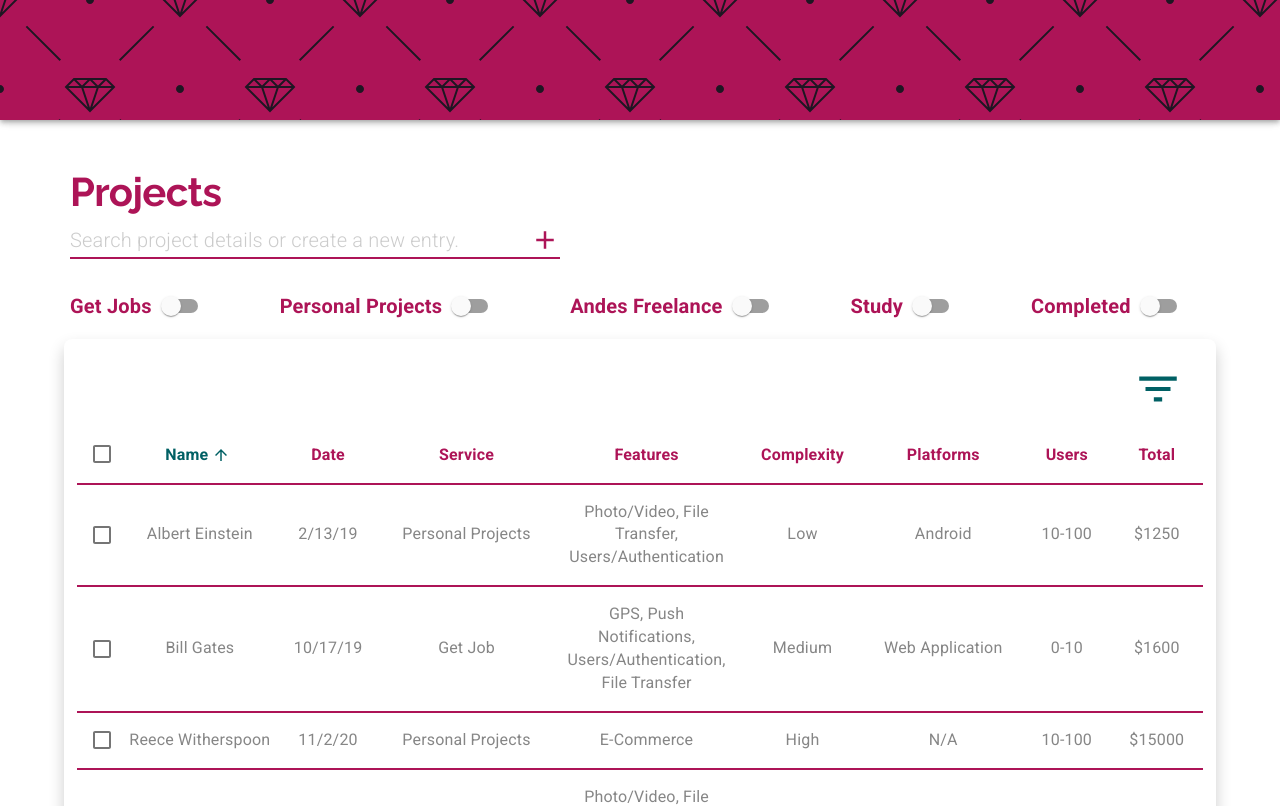
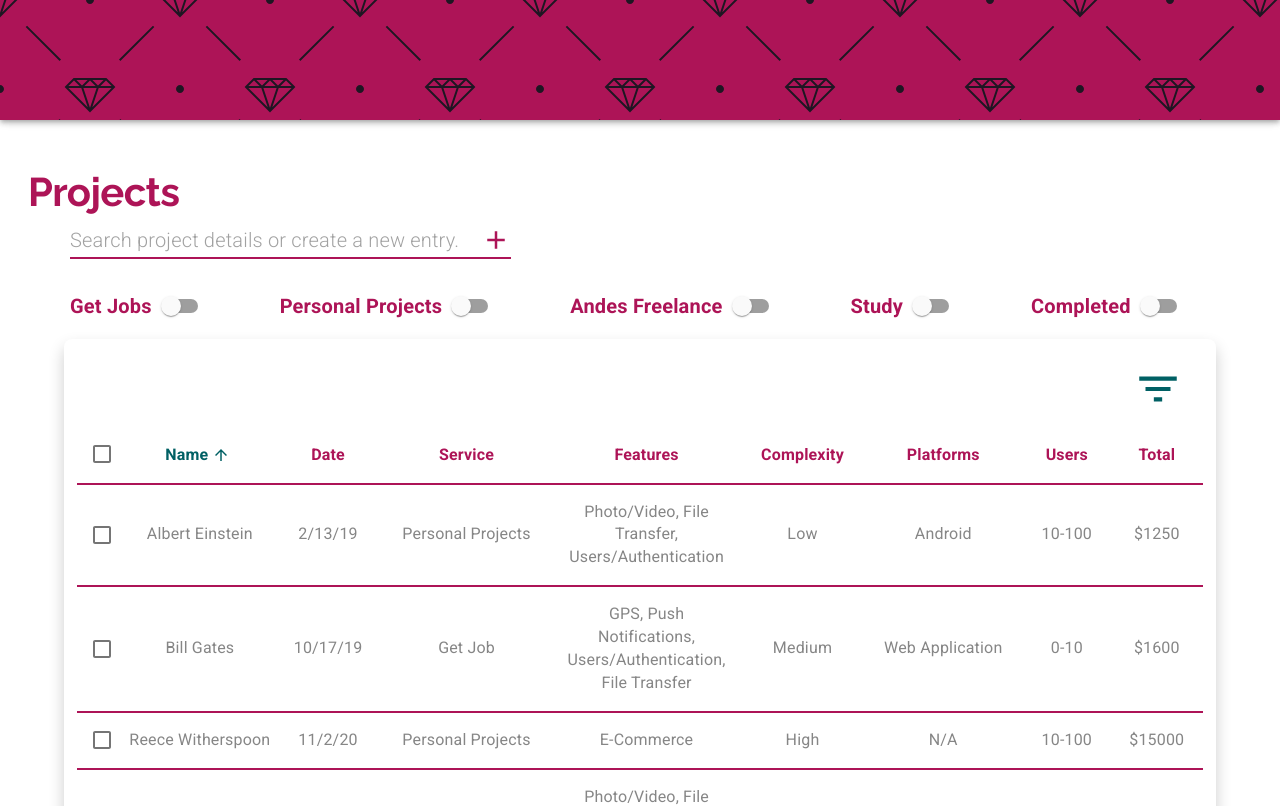
Before and after one commit to unachoza/Personal-Project-Manager, a Next.js app: page / in a window 1280 px wide. Shown: the top 806 px of the page. Built offline with nearby package versions, Linux system fonts and the light colour scheme.

Commit message:
dialog content style

```diff
--- a/src/pages/index.js
+++ b/src/pages/index.js
@@ -191,7 +191,7 @@ export default function ProjectManager() {
 
   const serviceQuestions = (
     <React.Fragment>
-      <Grid item style={{ marginTop: matchesSM ? 20 : '5em' }}>
+      <Grid item style={{ marginTop: matchesSM ? 20 : '2em' }}>
         <Typography variant="h4">Service</Typography>
       </Grid>
       <Grid item>
@@ -219,7 +219,7 @@ export default function ProjectManager() {
 
   const complexityQuestions = (
     <Grid item style={{ marginBottom: matchesSM ? 50 : null }}>
-      <Grid item container direction="column" style={{ marginTop: matchesSM ? 50 : '5em' }}>
+      <Grid item container direction="column" style={{ marginTop: matchesSM ? 50 : '2em' }}>
         <Grid item>
           <Typography variant="h4">Complexity</Typography>
         </Grid>
@@ -259,7 +259,7 @@ export default function ProjectManager() {
 
   const userQuestions = (
     <Grid item style={{ alignSelf: matchesSM ? 'center' : 'flex-end' }}>
-      <Grid item container direction="column" style={{ marginTop: matchesSM ? 50 : '5em' }}>
+      <Grid item container direction="column" style={{ marginTop: matchesSM ? 50 : '2em' }}>
         <Grid item>
           <Typography variant="h4">Users</Typography>
         </Grid>
@@ -304,7 +304,7 @@ export default function ProjectManager() {
   return (
     <MuiPickersUtilsProvider utils={DateFnsUtils} style={{ zindex: 20 }}>
       <Grid container direction="column" alignItems={matchesSM ? 'center' : undefined}>
-        <Grid item style={{ marginTop: '2em', marginLeft: matchesSM ? 0 : '5em' }}>
+        <Grid item style={{ marginTop: '2em', marginLeft: matchesSM ? 0 : '2em' }}>
           <Typography variant="h1">Projects</Typography>
         </Grid>
         <Grid item>
@@ -412,7 +412,6 @@ export default function ProjectManager() {
           />
         </Grid>
         <Dialog
-          fullWidth
           maxWidth="md"
           open={dialogOpen}
           fullScreen={matchesSM}
@@ -445,7 +444,7 @@ export default function ProjectManager() {
                   </Grid>
                   <Grid item container direction="column" alignItems={matchesSM ? 'center' : undefined}>
                     <Hidden smDown>{serviceQuestions}</Hidden>
-                    <Grid item style={{ marginTop: matchesSM ? 50 : '5em' }}>
+                    <Grid item style={{ marginTop: matchesSM ? 50 : '2em' }}>
                       <Select
                         labelId="platforms"
                         id="platforms"
@@ -496,7 +495,7 @@ export default function ProjectManager() {
                   </Grid>
                   <Hidden smDown>{userQuestions}</Hidden>
 
-                  <Grid item style={{ marginTop: matchesSM ? 50 : '5em' }}>
+                  <Grid item style={{ marginTop: matchesSM ? 50 : '2em' }}>
                     <Select
                       labelId="features"
                       style={{ width: matchesSM ? 250 : '12em' }}
--- a/src/ui/Theme.js
+++ b/src/ui/Theme.js
@@ -137,7 +137,7 @@ export default createMuiTheme({
     },
     MuiInput: {
       root: {
-        color: arcGrey,
+        width: '90%',
         fontWeight: 300,
       },
       underline: {
```
